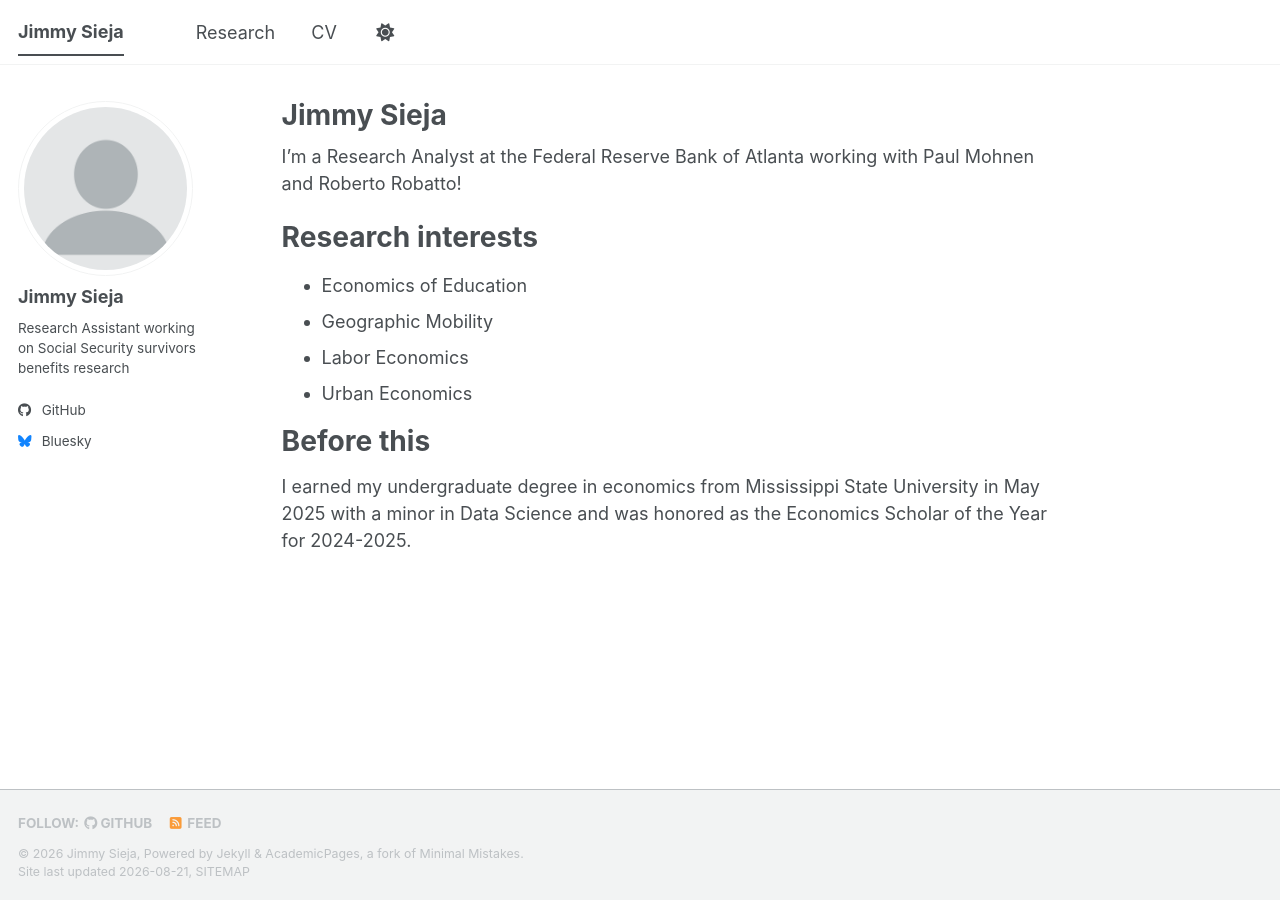
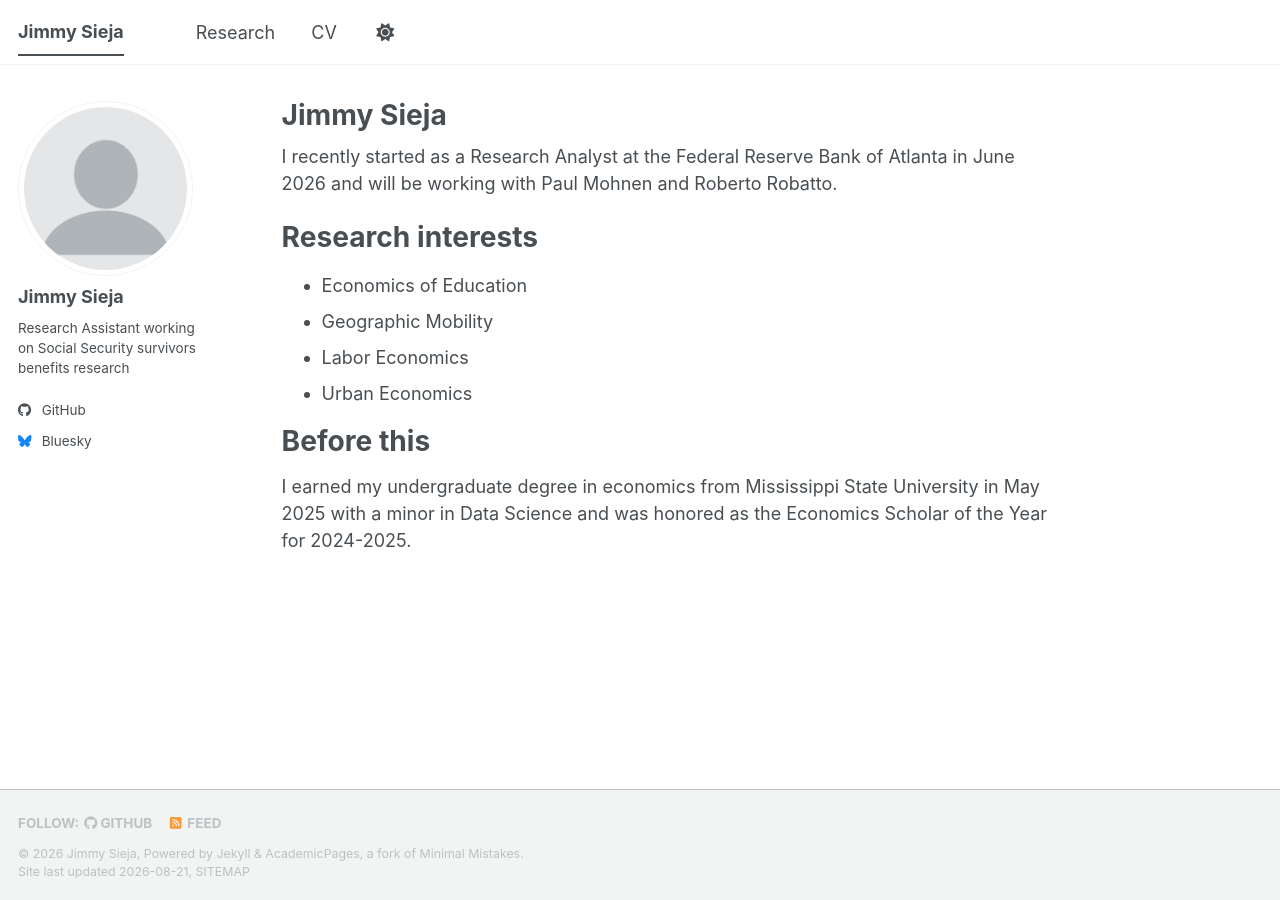
Before and after one commit to jimmysieja/jimmysieja.github.io, a Jekyll site: the page built from _pages/about.md, in a window 1280 px wide. Built offline with Jekyll 4.4.1, drawn with Linux system fonts in a browser that asks for light colours; a style sheet for code colours, icons or effects is not loaded.

Commit message:
update bio

```diff
--- a/_pages/about.md
+++ b/_pages/about.md
@@ -7,7 +7,7 @@ redirect_from:
   - /about.html
 ---
 
-I'm a Research Analyst at the Federal Reserve Bank of Atlanta working with Paul Mohnen and Roberto Robatto!
+I recently started as a Research Analyst at the Federal Reserve Bank of Atlanta in June 2026 and will be working with Paul Mohnen and Roberto Robatto.
 
 <!-- Replace the two paragraphs above with your own bio: who you work with, what you're broadly interested in, and what you did before this role (undergrad, prior jobs, etc.) -->
 
```
